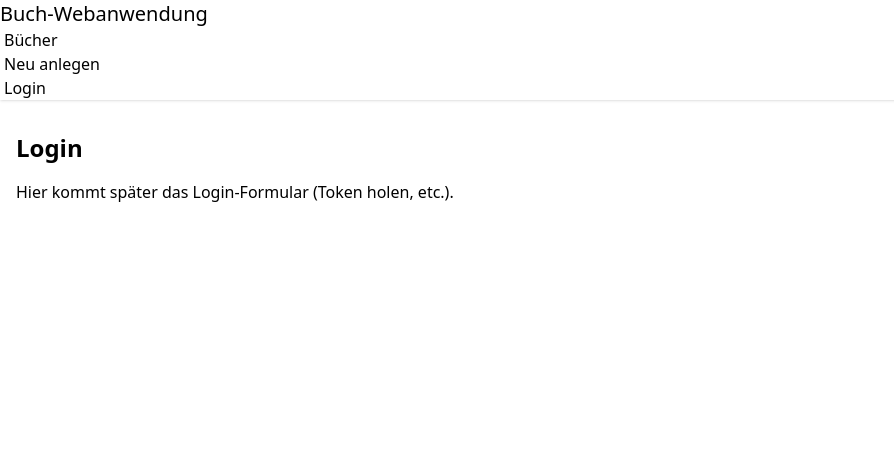
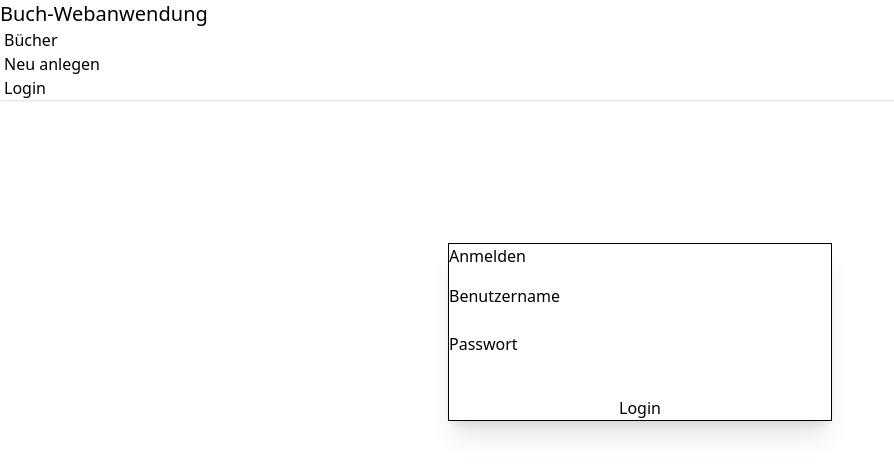
Before and after one commit to davidjjflaig/web-anwendung, a React (Vite) app: page /login in a window 1280 px wide. Shown: the top 474 px of the page, without its empty margins (0-894 px from the left). Built offline with nearby package versions, Linux system fonts and the light colour scheme.

Commit message:
Add Login and BookPages

```diff
--- a/src/API/BuchApi.ts
+++ b/src/API/BuchApi.ts
@@ -12,7 +12,7 @@ type Abbildung = {
   beschriftung: string;
   contentType: string;
 };
-type Buch = {
+export type Buch = {
   id: number;
   isbn: string;
   rating: number;
@@ -55,7 +55,7 @@ export async function findById(id: number): Promise<Buch> {
   const buch: Buch = await response.json();
   return buch;
 }
-export async function find(query: Record<string, string>): Promise<Buch[]> {
+export async function find(query: Record<string, string> = {}): Promise<Buch[]> {
   const params = new URLSearchParams(query);
   const response = await fetch(`${baseURL}?${params.toString()}`);
   if (!response.ok) {
--- a/src/pages/BooksPage.tsx
+++ b/src/pages/BooksPage.tsx
@@ -1,8 +1,85 @@
+import { useEffect, useState } from 'react';
+import { find } from '../API/BuchApi';
+import type { BuchCreate } from '../API/BuchApi';
+
+interface BuchAnzeige {
+  id: number;
+  titel: { title: string; untertitel?: string };
+  preis: number;
+  art: string;
+  lieferbar: boolean;
+  rating: number;
+}
+
 export default function BooksPage() {
+  const [buecher, setBuecher] = useState<BuchAnzeige[]>([]);
+  const [loading, setLoading] = useState(true);
+  const [error, setError] = useState('');
+
+  useEffect(() => {
+    const ladeBuecher = async () => {
+      try {
+        const data = await find({});
+        setBuecher(data as unknown as BuchAnzeige[]);
+      } catch (err) {
+        setError('Fehler beim Laden der Bücher. Läuft das Backend?');
+      } finally {
+        setLoading(false);
+      }
+    };
+
+    ladeBuecher();
+  }, []);
+
+  if (loading) return <div className="text-center p-10"><span className="loading loading-spinner loading-lg"></span></div>;
+  if (error) return <div className="alert alert-error">{error}</div>;
+
   return (
     <div>
-      <h1 className="text-2xl font-bold mb-4">Bücherübersicht</h1>
-      <p>Hier werden später die Bücher aus der API angezeigt.</p>
+      <div className="flex justify-between items-center mb-6">
+        <h1 className="text-3xl font-bold">Verfügbare Bücher</h1>
+        <div className="badge badge-neutral">{buecher.length} Bücher gefunden</div>
+      </div>
+
+      <div className="grid grid-cols-1 md:grid-cols-2 lg:grid-cols-3 gap-6">
+        {buecher.map((buch) => (
+          <div key={buch.id} className="card bg-base-100 shadow-xl border border-base-200 hover:shadow-2xl transition-shadow">
+            <div className="card-body">
+              <h2 className="card-title">
+                {buch.titel.title}
+                {!buch.lieferbar && <div className="badge badge-error text-white text-xs">Ausverkauft</div>}
+              </h2>
+              {buch.titel.untertitel && <p className="text-sm opacity-70 italic">{buch.titel.untertitel}</p>}
+
+              <div className="flex justify-between items-end mt-4">
+                <div className="flex flex-col">
+                  <span className="text-xs uppercase font-bold opacity-50">{buch.art}</span>
+                  <div className="rating rating-sm">
+                    {}
+                    {[1, 2, 3, 4, 5].map(star => (
+                      <input
+                        key={star}
+                        type="radio"
+                        className="mask mask-star-2 bg-orange-400"
+                        checked={star === buch.rating}
+                        readOnly
+                      />
+                    ))}
+                  </div>
+                </div>
+                <div className="text-xl font-bold text-primary">
+                  {new Intl.NumberFormat('de-DE', { style: 'currency', currency: 'EUR' }).format(buch.preis)}
+                </div>
+              </div>
+
+              <div className="card-actions justify-end mt-4">
+                {/* Link zur Detailseite hinzufügen */}
+                <button className="btn btn-sm btn-outline">Details</button>
+              </div>
+            </div>
+          </div>
+        ))}
+      </div>
     </div>
   );
 }
--- a/src/pages/LoginPage.tsx
+++ b/src/pages/LoginPage.tsx
@@ -1,8 +1,72 @@
+import { useState } from 'react';
+import { useNavigate } from 'react-router-dom';
+import { getToken } from '../API/BuchApi';
+
 export default function LoginPage() {
+  const [username, setUsername] = useState('');
+  const [password, setPassword] = useState('');
+  const [error, setError] = useState('');
+  const navigate = useNavigate();
+
+  const handleLogin = async (e: React.FormEvent) => {
+    e.preventDefault();
+    setError('');
+
+    try {
+      const token = await getToken({ username, password });
+
+      localStorage.setItem('token', token);
+
+      navigate('/buecher');
+    } catch (err) {
+      console.error(err);
+      setError('Login fehlgeschlagen. Überprüfe Benutzername (admin) und Passwort (p).');
+    }
+  };
+
   return (
-    <div>
-      <h1 className="text-2xl font-bold mb-4">Login</h1>
-      <p>Hier kommt später das Login-Formular (Token holen, etc.).</p>
+    <div className="flex justify-center items-center h-[50vh]">
+      <div className="card w-96 bg-base-100 shadow-xl border border-base-200">
+        <div className="card-body">
+          <h2 className="card-title justify-center mb-4">Anmelden</h2>
+
+          <form onSubmit={handleLogin} className="form-control gap-4">
+            <div>
+              <label className="label">
+                <span className="label-text">Benutzername</span>
+              </label>
+              <input
+                type="text"
+                className="input input-bordered w-full"
+                value={username}
+                onChange={(e) => setUsername(e.target.value)}
+              />
+            </div>
+
+            <div>
+              <label className="label">
+                <span className="label-text">Passwort</span>
+              </label>
+              <input
+                type="password"
+                className="input input-bordered w-full"
+                value={password}
+                onChange={(e) => setPassword(e.target.value)}
+              />
+            </div>
+
+            {error && (
+              <div role="alert" className="alert alert-error text-sm py-2">
+                <span>{error}</span>
+              </div>
+            )}
+
+            <div className="card-actions justify-end mt-4">
+              <button type="submit" className="btn btn-primary w-full">Login</button>
+            </div>
+          </form>
+        </div>
+      </div>
     </div>
   );
 }
```
